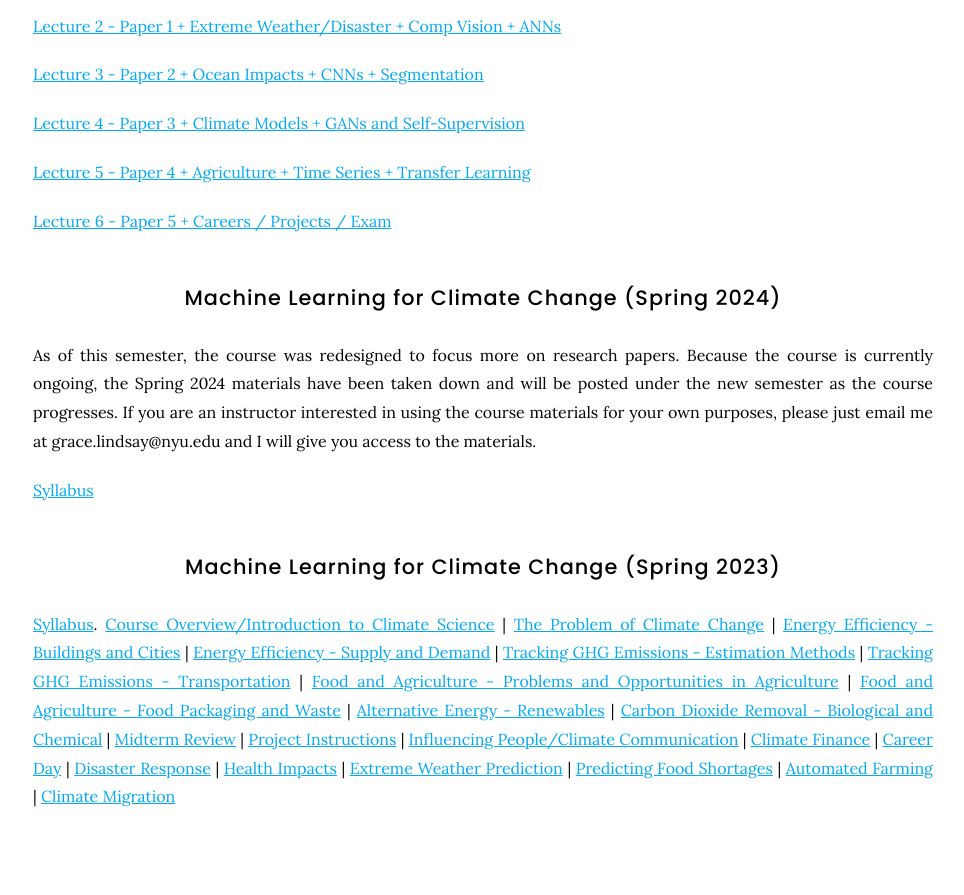
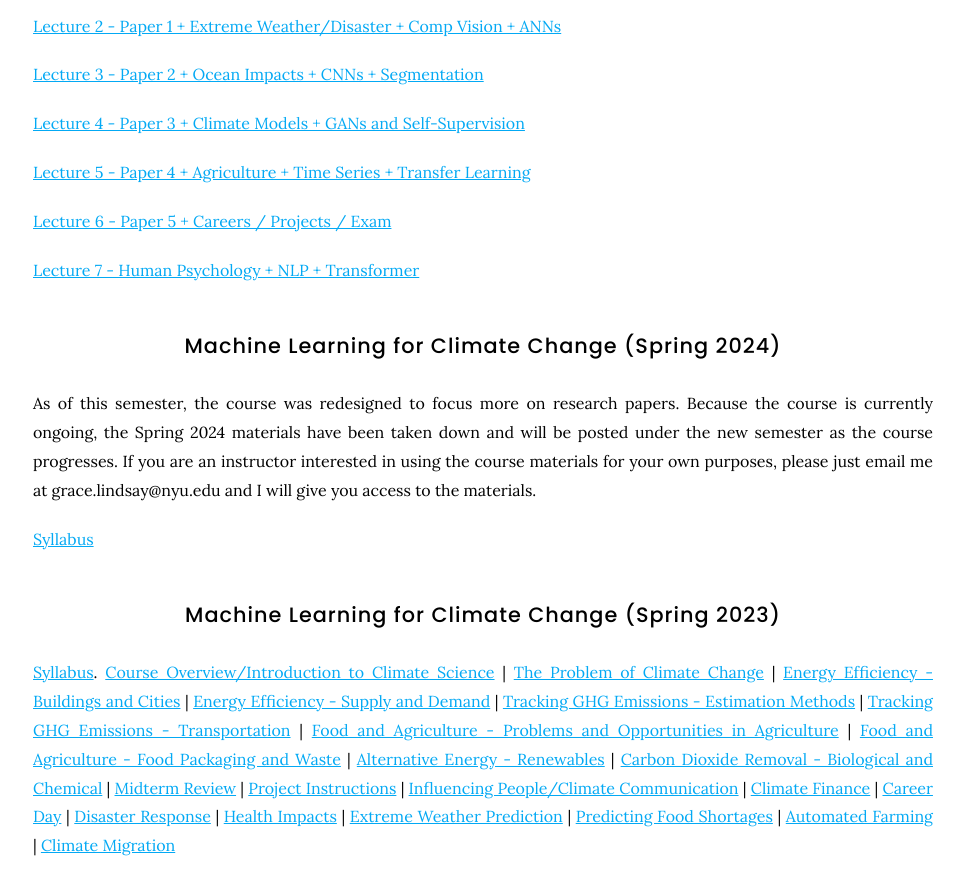
Before and after one commit to Lindsay-Lab/lindsay-lab.github.io, a Jekyll site: the page built from teaching/index.md, in a window 1280 px wide and 900 px high, scrolled down 626 px. Shown: the top 895 px of the window, without its empty margins (157-1121 px from the left). Built offline with Jekyll 4.4.1, drawn with Linux system fonts in a browser that asks for light colours; nearby versions of some CDN libraries.

Commit message:
Update index.md

```diff
--- a/teaching/index.md
+++ b/teaching/index.md
@@ -24,6 +24,8 @@
 [Lecture 5 - Paper 4 + Agriculture + Time Series + Transfer Learning](https://lindsay-lab.github.io/ClimateML_Lectures/Lecture%205%20-%20Paper%204%20%2B%20Agriculture%20%2B%20Time%20Series%20%2B%20Transfer%20Learning2025.pdf)
 
 [Lecture 6 - Paper 5 + Careers / Projects / Exam](https://lindsay-lab.github.io/ClimateML_Lectures/Lecture6-Paper5%2BCareer_ProjectInfo.pdf)
+
+[Lecture 7 - Human Psychology + NLP + Transformer](https://lindsay-lab.github.io/ClimateML_Lectures/Lecture%207%20-%20Psychology%20%2B%20NLP%20%2B%20Transformers.pdf)
 
 ## Machine Learning for Climate Change (Spring 2024)
 As of this semester, the course was redesigned to focus more on research papers. Because the course is currently ongoing, the Spring 2024 materials have been taken down and will be posted under the new semester as the course progresses. If you are an instructor interested in using the course materials for your own purposes, please just email me at grace.lindsay@nyu.edu and I will give you access to the materials.
```
